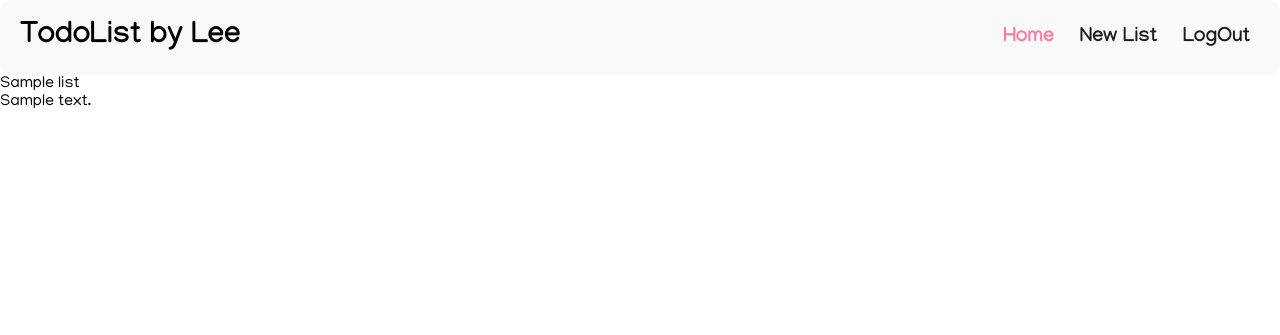
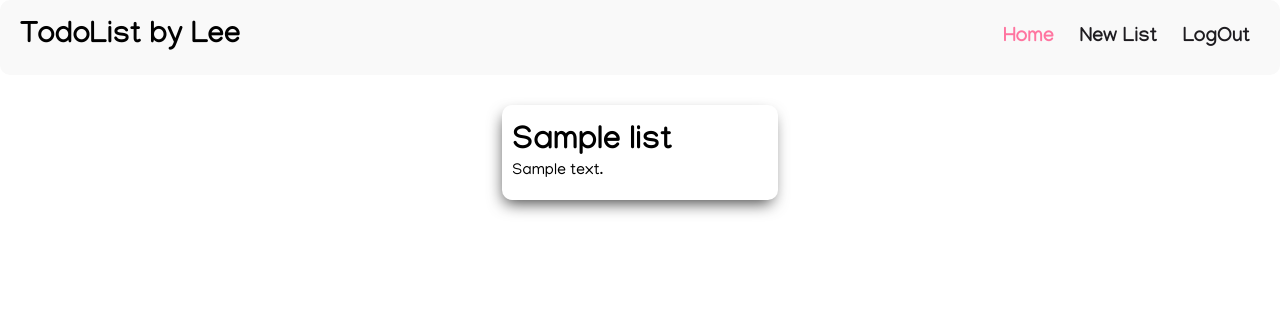
Before and after one commit to vitualizz/django-todoList, a Django app: page / in a window 1280 px wide. Shown: the top 335 px of the page. Run offline with Django 3.2, Linux system fonts and the light colour scheme; a user stored in the database is signed in; tables that the repository leaves empty hold one stand-in row (values such as "Sample post"); style sheets or scripts are compiled from the project's sources; some libraries are stand-ins or nearby versions.

Commit message:
list index css

```diff
--- /dev/null
+++ b/lists/static/lists/index/styles/main.sass
@@ -0,0 +1,16 @@
+@import 'static/styles/helpers/responsive'
+
+.lists
+  display: flex
+  flex-wrap: wrap
+  justify-content: center
+
+  &__list
+    border-radius: 10px
+    box-shadow: -2px 7px 16px -4px rgba(0,0,0,0.75)
+    margin: 10px
+    padding: 20px 10px
+    width: 33%
+
+    @include desktop
+      width: 25%
--- a/lists/templates/lists/index.html
+++ b/lists/templates/lists/index.html
@@ -1,20 +1,33 @@
 {% extends 'layouts/base.html' %}
+{% load sass_tags %}
 
 {% block head_content %}
   <title>todoList</title>
 {% endblock %}
 
+{% block styles %}
+  <link rel='stylesheet' href='{% sass_src 'lists/index/styles/main.sass' %}'>
+{% endblock %}
+
 {% block container %}
 
   <div class='container'>
-    <div class='row'>
+    <div class='lists'>
+      {% for list in lists %}
+        <div class='lists__list'>
+          <div class='lists_listName'>
+            <h1>
+              {{ list.name }}
+            </h1>
+          </div>
 
-      {% for list in lists %}
-        <p>{{ list.name }}</p>
-        <p>{{ list.description }}</p>
+          <div class='lists__listDescription'>
+            {{ list.description }}
+          </div>
+        </div>
       {% endfor %}
+    </div>
 
-    </div>
   </div>
 
 {% endblock %}
--- a/static/styles/base/_variables.sass
+++ /dev/null
@@ -1,4 +0,0 @@
-$mobile: 576px
-$tablet: 768px
-$desktop: 992px
-$large: 1200px
--- a/static/styles/helpers/_mixins.sass
+++ b/static/styles/helpers/_mixins.sass
@@ -5,19 +5,3 @@
   border-radius: 5px
   outline: none
   border: none
-
-@mixin mobile
-  @media only screen and (min-width: $mobile)
-    @content
-
-@mixin tablet
-  @media only screen and (min-width: $tablet)
-    @content
-
-@mixin desktop
-  @media only screen and (min-width: $desktop)
-    @content
-
-@mixin large
-  @media only screen and (min-width: $large)
-    @content
--- /dev/null
+++ b/static/styles/helpers/_responsive.sass
@@ -0,0 +1,20 @@
+$mobile: 576px
+$tablet: 768px
+$desktop: 992px
+$large: 1200px
+
+@mixin mobile
+  @media only screen and (min-width: $mobile)
+    @content
+
+@mixin tablet
+  @media only screen and (min-width: $tablet)
+    @content
+
+@mixin desktop
+  @media only screen and (min-width: $desktop)
+    @content
+
+@mixin large
+  @media only screen and (min-width: $large)
+    @content
--- /dev/null
+++ b/static/styles/layouts/_container.sass
@@ -0,0 +1,3 @@
+.container
+  width: 80%
+  margin: 20px auto 0
--- a/static/styles/main.css
+++ b/static/styles/main.css
@@ -7,6 +7,10 @@ a {
 
 * {
   font-family: 'Manjari', sans-serif; }
+
+.container {
+  width: 80%;
+  margin: 20px auto 0; }
 
 .l-account {
   background: #fff;
--- a/static/styles/main.sass
+++ b/static/styles/main.sass
@@ -4,13 +4,16 @@
 // Base
 @import './base/reset'
 @import './base/typography'
-@import './base/variables'
 
 // Helpers
 @import './helpers/mixins'
+@import './helpers/responsive'
 
 // Layout
-@import './layouts/account'
+@import './layouts/container'
+
+// Pages
+@import './pages/account'
 
 // Components
 @import './components/navigation'
--- a/templates/layouts/base.html
+++ b/templates/layouts/base.html
@@ -9,6 +9,7 @@
   <link rel='preconnect' href='https://fonts.gstatic.com'>
   <link href='https://fonts.googleapis.com/css2?family=Manjari:wght@100;400;700&display=swap' rel='stylesheet'>
   <link rel='stylesheet' href='{% sass_src 'styles/main.sass'%}'>
+  {% block styles %}{% endblock %}
 
   <meta name='viewport' content='width=device-width, initial-scale=1'>
 
--- a/todoList/settings.py
+++ b/todoList/settings.py
@@ -153,6 +153,10 @@ STATICFILES_FINDERS = [
 # Django Sass
 
 SASS_PROCESSOR_ROOT = os.path.join(BASE_DIR,'static')
+SASS_PROCESSOR_INCLUDE_DIRS = (
+    os.path.join(BASE_DIR, 'users/static'),
+    os.path.join(BASE_DIR, 'lists/static'),
+)
 
 # Django Login
 LOGIN_URL = '/users/login/'
```
Also changed, not shown: static/lists/index/styles/main.css (added, +15 -0 lines), static/styles/pages/_account.sass (renamed from static/styles/layouts/_account.sass), 2 other files.
